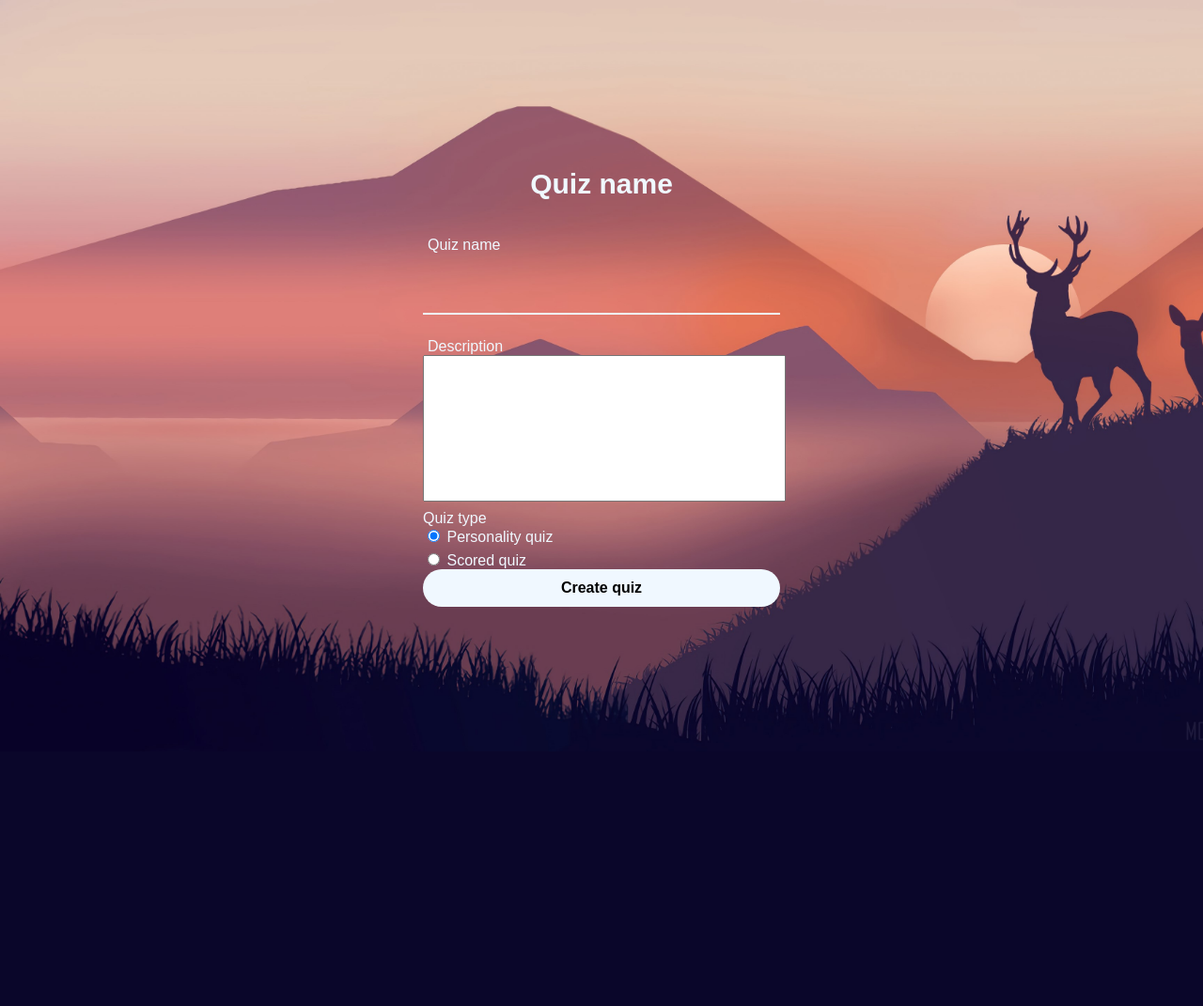
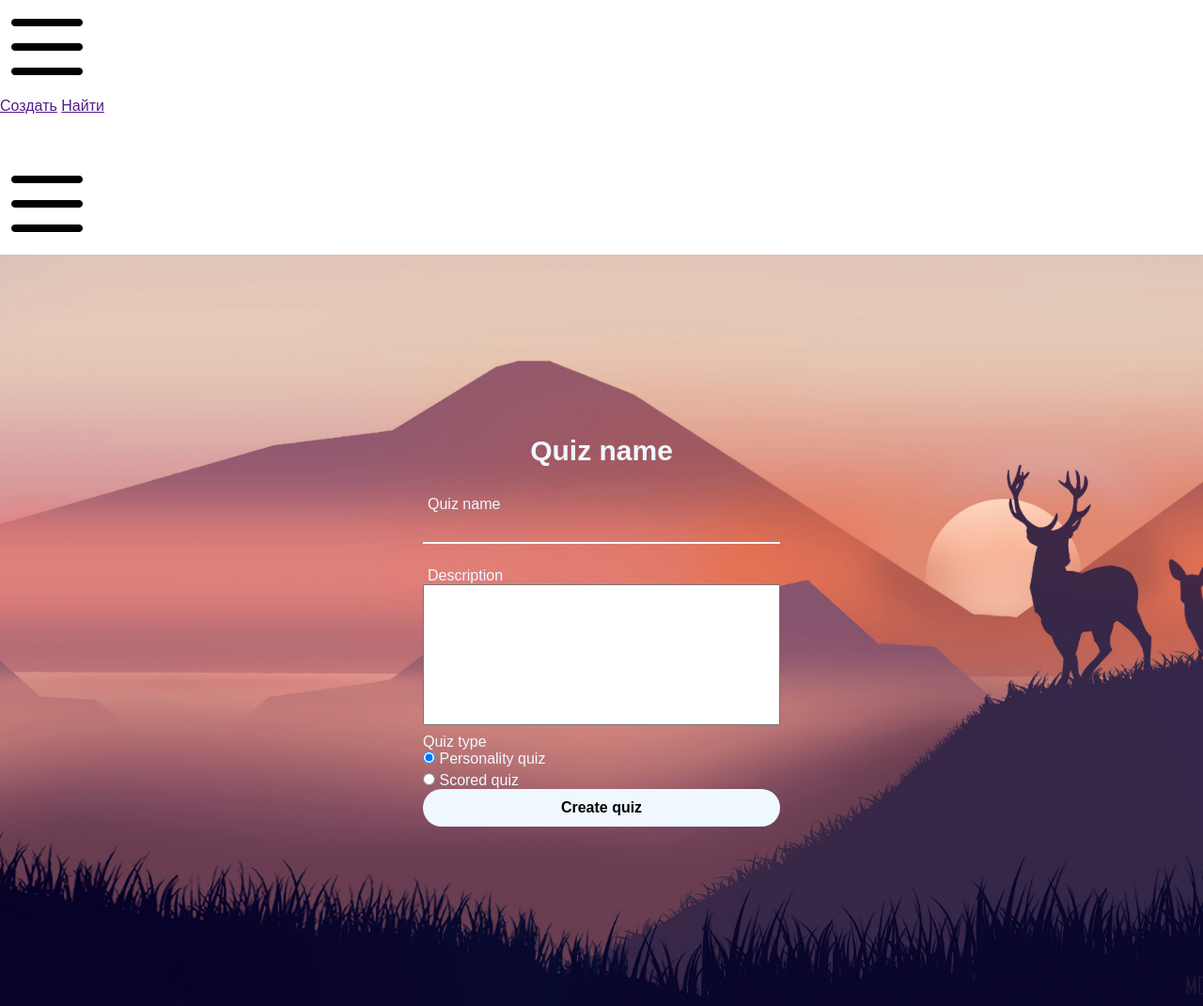
Before and after one commit to glebishead/ProjectWebsite, a Flask app: page /create_test in a window 1280 px wide. Shown: the whole page at 94% size. Before the commit the page ends 789 px from the top, so only its background shows below. Run offline with Flask 3, Linux system fonts and the light colour scheme.

Commit message:
Поправил стили, сделал шапку

```diff
--- a/static/css/style.css
+++ b/static/css/style.css
@@ -1,15 +1,90 @@
-body {
+*{
     margin: 0;
     padding: 0;
-    font-family: 'poppins', sans-serif;
+    box-sizing: border-box;
+    font-family: "poppins", sans-serif;
 }
+
+body {
+    height: 100vh;
+    width: 100%;
+}
+
+.header {
+    position: fixed;
+    top: 0;
+    left: 0;
+    width: 100%;
+    padding: 25px 13%;
+    display: flex;
+    justify-content: space-between;
+    align-items: center;
+    z-index: 100;
+}
+
+.navbar a{
+    position: relative;
+    font-size: 16px;
+    color: #fff;
+    margin-right: 30px;
+    text-decoration: none;
+}
+
+.navbar a::after{
+    content: "";
+    position: absolute;
+    left: 0;
+    width: 100%;
+    height: 2px;
+    backround: #fff;
+    bottom: -5px;
+    border-radius: 5px;
+    transform: translateY(10px);
+    opacity: 0;
+    transition: .5s ease;
+}
+
+.navbar a:hover:after{
+    transform: translateY(0px);
+    opacity: 1;
+}
+
+.search-bar{
+    width: 250px;
+    height: 45px;
+    background-color: transparent;
+    border: 2px solid #fff;
+    border-radius: 6px;
+    display: flex;
+    align-items: center;
+}
+
+.search-bar input{
+    width: 100%;
+    background-color: transparent;
+    border: none;
+    outline: none;
+    color: #fff;
+    font-size: 16px;
+    padding-left: 10px;
+}
+
+.search-bar button{
+    width: 40px;
+    height: 100%;
+    background: transparent;
+    outline: none;
+    border: none;
+    color: #fff;
+    cursor: pointer;
+}
+
 section {
     display: flex;
     justify-content: center;
     align-items: center;
     min-height: 100vh;
     width: 100%;
-
     background: url("../img/background2.jpg")no-repeat;
     background-position: center;
     background-size: cover;
--- a/templates/base.html
+++ b/templates/base.html
@@ -8,6 +8,22 @@
 </head>
 
 <body>
+    <header>
+        <div class="logo">
+            <a href=""><img src="../static/img/menu.png" width="100" height="100" alt=""/></a>
+        </div>
+        <nav>
+            <a href="">Создать</a>
+            <a href="">Найти</a>
+        </nav>
+        <form action="" class="search-bar">
+            <input type="text">
+            <button><i class="bx bx-search"></i>></button>
+        </form>
+        <div class="profile">
+            <a href=""><img src="../static/img/menu.png" width="100" height="100" alt=""/></a>
+        </div>
+    </header>
 {% block body_content %}
 {% endblock %}
 </body>
```
